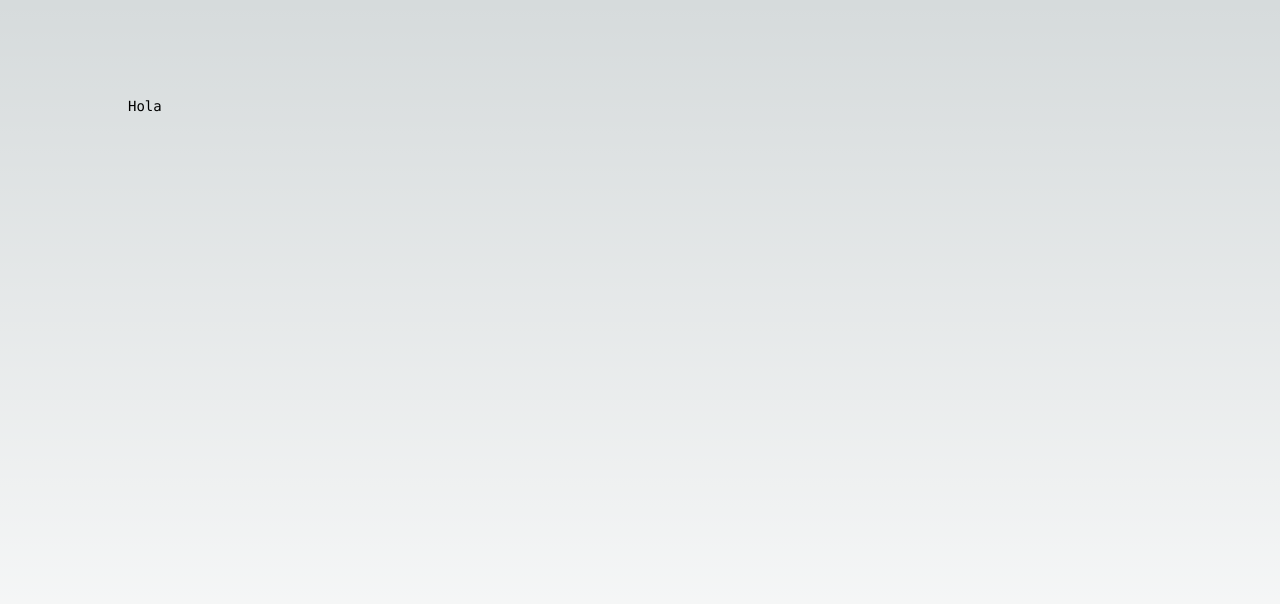
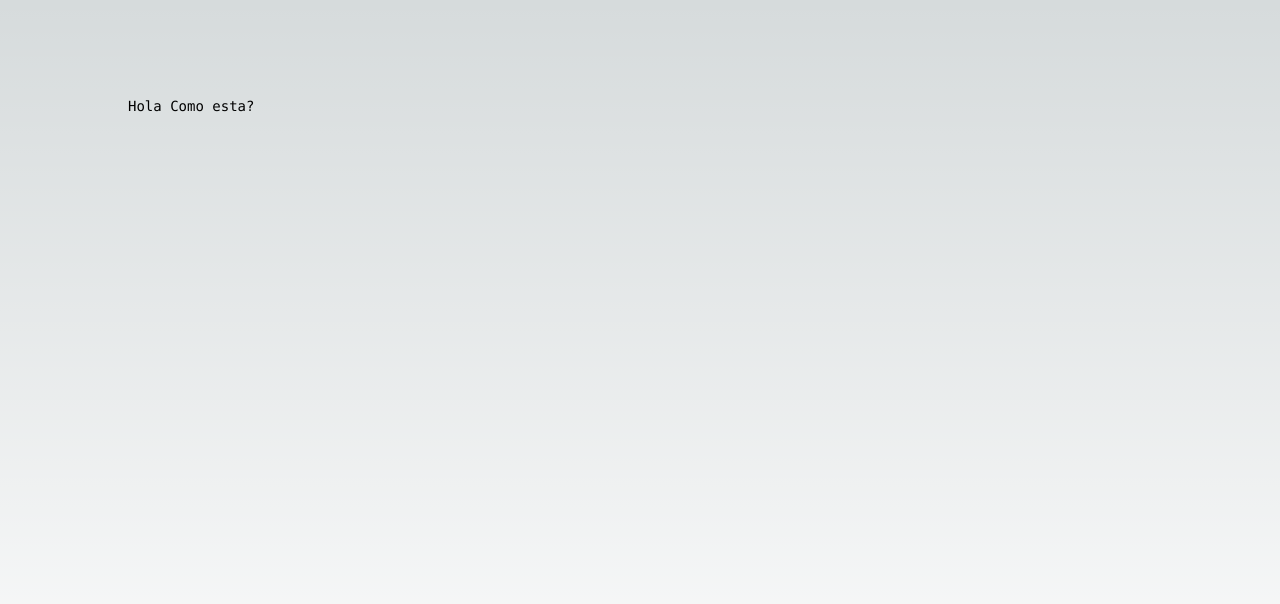
Before and after one commit to Susanelizabetth/IS.proyecto, a Next.js app: page / in a window 1280 px wide. Shown: the top 604 px of the page. Built offline with nearby package versions, Linux system fonts and the light colour scheme.

Commit message:
add more text

```diff
--- a/app/page.tsx
+++ b/app/page.tsx
@@ -4,7 +4,7 @@ export default function Home() {
   return (
     <main className="flex min-h-screen flex-col items-center justify-between p-24">
       <div className="z-10 w-full max-w-5xl items-center justify-between font-mono text-sm lg:flex">
-        Hola
+        Hola Como esta?
       </div>
     </main>
   );
```
